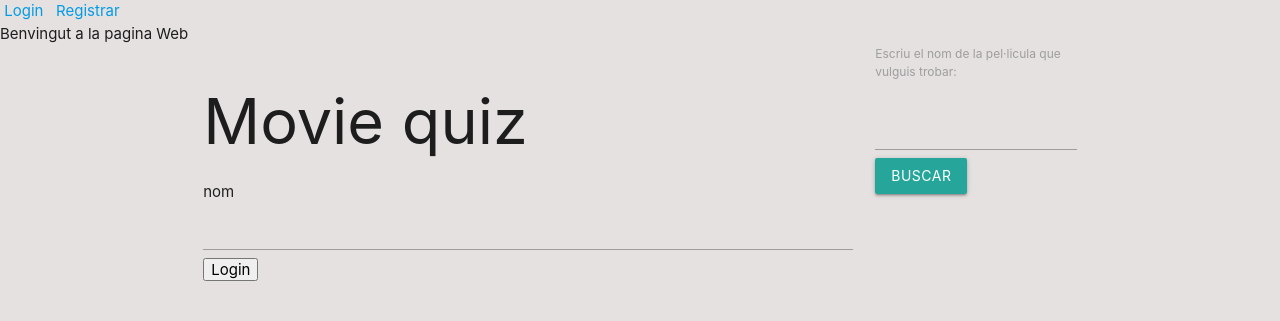
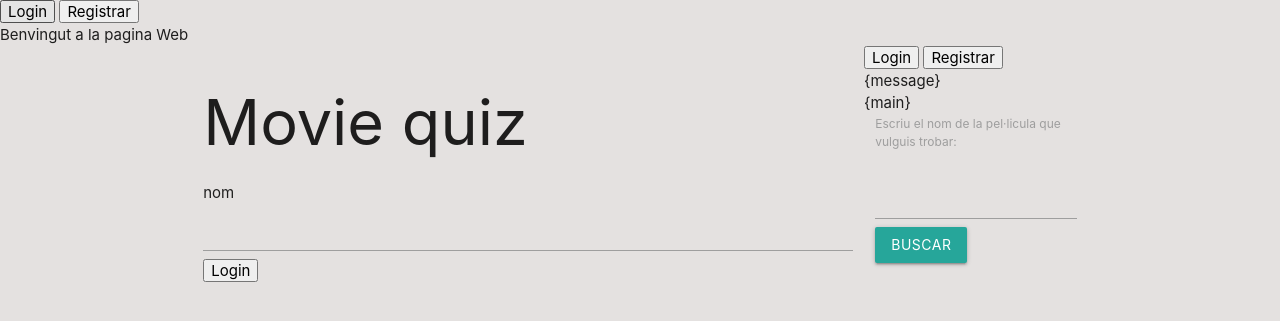
Before and after one commit to inspedralbes/moviequiz-grup-6, a PHP site: page /mvc/MvcMovieQuiz6/index.php in a window 1280 px wide. Shown: the top 321 px of the page. Run offline with PHP 8.4, Linux system fonts and the light colour scheme.

Commit message:
commit1512

```diff
--- a/mvc/MvcMovieQuiz6/persones/model.php
+++ b/mvc/MvcMovieQuiz6/persones/model.php
@@ -70,7 +70,7 @@ class usuari extends DBAbstractModel {
         foreach ($user_data as $field => $value)
           $$field = $value;
         $this->query="INSERT INTO usuari( nom, contrasena)
-                      VALUES ( '$nom', '$contrasena')";
+          VALUES ( '$nom', '$contrasena')";
         $this->execute_single_query();
         $this->message = "Usuari inserit amb èxit";
       } else $this->message = "Usuari ja existent";
--- a/mvc/MvcMovieQuiz6/persones/view.php
+++ b/mvc/MvcMovieQuiz6/persones/view.php
@@ -33,20 +33,7 @@ public function retornar_vista ($vista, $dades=array(), $message="Benvingut a la
 	$html = str_replace('{message}', $message, $html);
 
 	// the HTML table with the select result is built
-	if ($vista=='view1' || $vista=='view2' || ($vista=='view_select' && count($dades)>0)) {
 
-		// the view template is read and its contents is included in the main template
-		$view = file_get_contents(__DIR__ . '/../site_media/html/view_template.html');
-		$html = str_replace ('{main}', $view, $html);
-
-		// the table header is built and writen on the template
-		$capçalera = $this->buildHeader ($vista);
-		$html = str_replace('{capçalera}', $capçalera,$html);
-
-		// the table contents is built and writen on the template
-		$contingut = $this->buildContents ($dades);
-		$html = str_replace('{contingut}', $contingut, $html);
-	}
 
 
 	if ($vista=='inici' || ($vista=='view_select' && count($dades)==0) || $vista=='view_insert')
--- a/mvc/MvcMovieQuiz6/site_media/html/form_template.html
+++ b/mvc/MvcMovieQuiz6/site_media/html/form_template.html
@@ -21,7 +21,20 @@
 					<div><input type="submit" id="{butaction}" value="Login"></div>
 				</form>
 			</div>
+			<div id="menu">
+				<!--<a href="./index.php?action=view1"> Vista 1 </a>
+				<a href="./index.php?action=view2"> Vista 2 </a>-->
+				<a href="./index.php?action=form_select"><button id="btn-login"  class="btn-popup">Login</button></a>
+				<a href="./index.php?action=form_insert"><button id="btn-registrar"  class="btn-popup">Registrar</button></a>
+			</div>
 
+			<div id="message">
+				{message}
+			</div>
+
+			<div id="main">
+				{main}
+			</div>
 			<div id="divSearch" class="col s3">
 				<!-- class="oculto1" -->
 				<label for="nompeli">Escriu el nom de la pel·licula que vulguis trobar: </label><br><br>
--- a/mvc/MvcMovieQuiz6/site_media/html/persones_template.html
+++ b/mvc/MvcMovieQuiz6/site_media/html/persones_template.html
@@ -3,8 +3,8 @@
 	<div id="menu">
 		<!--<a href="./index.php?action=view1"> Vista 1 </a>
 		<a href="./index.php?action=view2"> Vista 2 </a>-->
-		<a href="./index.php?action=form_select"> Login </a>
-		<a href="./index.php?action=form_insert"> Registrar </a>
+		<a href="./index.php?action=form_select"><button id="btn-login"  class="btn-popup">Login</button></a>
+		<a href="./index.php?action=form_insert"><button id="btn-registrar"  class="btn-popup">Registrar</button></a>
 	</div>
 
 	<div id="message">
```
Also changed, not shown: mvc/MvcMovieQuiz6/persones/login.php (added, +25 -0 lines).
